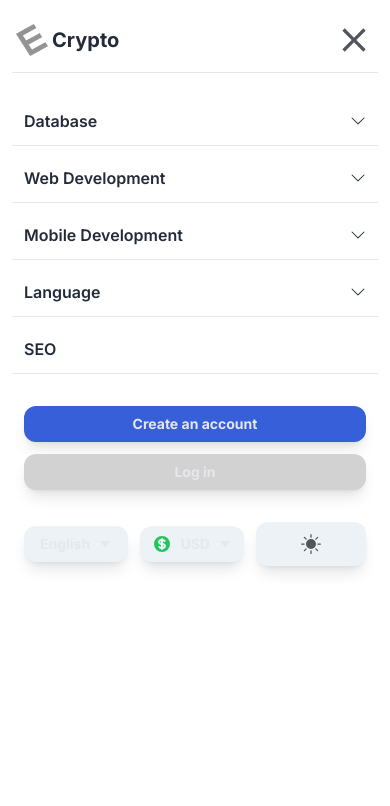
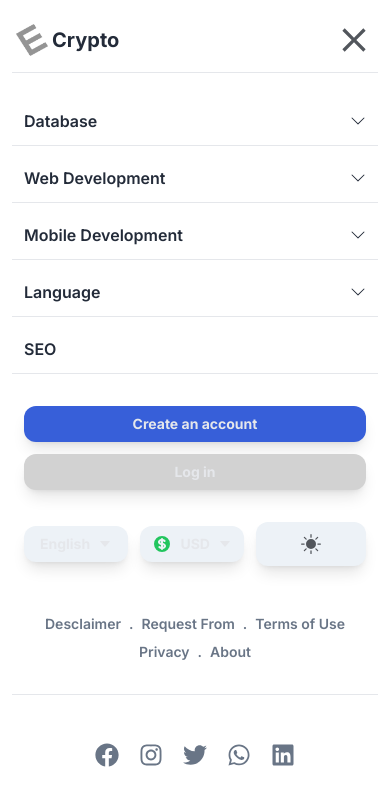
Before and after one commit to sdy2000/e-crypto, a React (Create React App) app: page / in a window 390 px wide. Both pictures are taken after a click on the button 366 px from the left and 32 px from the top of the page. Shown: the top 806 px of the page. Built offline with nearby package versions, Linux system fonts and the light colour scheme.

Commit message:
Create SocialBox and Update headerHiddenBar

```diff
--- a/src/assets/global.css
+++ b/src/assets/global.css
@@ -61,6 +61,13 @@
   .hidden-sub-bar li {
     @apply border-none text-sm font-normal;
   }
+
+  .hidden-bar-social {
+    @apply flex justify-center items-center gap-5 text-2xl mx-auto text-s;
+  }
+  .hidden-bar-social li {
+    @apply hover:text-blue duration-300;
+  }
 }
 
 /*=============== Syles ===============*/
--- /dev/null
+++ b/src/components/box/SocialBox.jsx
@@ -0,0 +1,42 @@
+import React from "react";
+import {
+  FaFacebook,
+  FaInstagram,
+  FaLinkedin,
+  FaTwitter,
+  FaWhatsapp,
+} from "react-icons/fa";
+
+const SocialBox = ({ styles }) => {
+  return (
+    <ul className={styles}>
+      <li>
+        <a href="/#">
+          <FaFacebook />
+        </a>
+      </li>
+      <li>
+        <a href="/#">
+          <FaInstagram />
+        </a>
+      </li>
+      <li>
+        <a href="/#">
+          <FaTwitter />
+        </a>
+      </li>
+      <li>
+        <a href="/#">
+          <FaWhatsapp />
+        </a>
+      </li>
+      <li>
+        <a href="/#">
+          <FaLinkedin />
+        </a>
+      </li>
+    </ul>
+  );
+};
+
+export default SocialBox;
--- a/src/components/index.js
+++ b/src/components/index.js
@@ -2,3 +2,6 @@
 export { default as IconButton } from "./button/IconButton";
 export { default as ThemeButton } from "./button/ThemeButton";
 export { default as CustomButton1 } from "./button/CustomButton1";
+
+// // // // Box // // // //
+export { default as SocialBox } from "./box/SocialBox";
--- a/src/parts/shared/HeaderHiddenBar.jsx
+++ b/src/parts/shared/HeaderHiddenBar.jsx
@@ -1,10 +1,15 @@
 import { useState } from "react";
-import { CustomButton1, IconButton, ThemeButton } from "../../components";
 import { BsChevronDown } from "react-icons/bs";
 import { IoMdClose } from "react-icons/io";
 import { AiOutlineCaretDown } from "react-icons/ai";
 import { HiCurrencyDollar } from "react-icons/hi";
 import { Link } from "react-router-dom";
+import {
+  CustomButton1,
+  IconButton,
+  SocialBox,
+  ThemeButton,
+} from "../../components";
 
 const categores = [
   {
@@ -127,6 +132,31 @@ const HeaderHiddenBar = ({ isOpenList, setIsOpenList }) => {
           bgColor={`${subButtonStyle} w-auto px-1 py-[2px] rounded-lg`}
         />
       </div>
+      <div className="mt-12 border-b dark:border-das pb-8 w-full">
+        <ul className="flex justify-center items-center gap-2 flex-wrap max-w-xs text-s text-sm font-semibold mx-auto ">
+          <li>
+            <Link to="#">Desclaimer</Link>
+          </li>
+          <li>.</li>
+          <li>
+            <Link to="#">Request From</Link>
+          </li>
+          <li>.</li>
+          <li>
+            <Link to="#">Terms of Use</Link>
+          </li>
+          <li>
+            <Link to="#">Privacy</Link>
+          </li>
+          <li>.</li>
+          <li>
+            <Link to="#">About</Link>
+          </li>
+        </ul>
+      </div>
+      <div className="mt-12 w-full">
+        <SocialBox styles={"hidden-bar-social"} />
+      </div>
     </nav>
   );
 };
```
